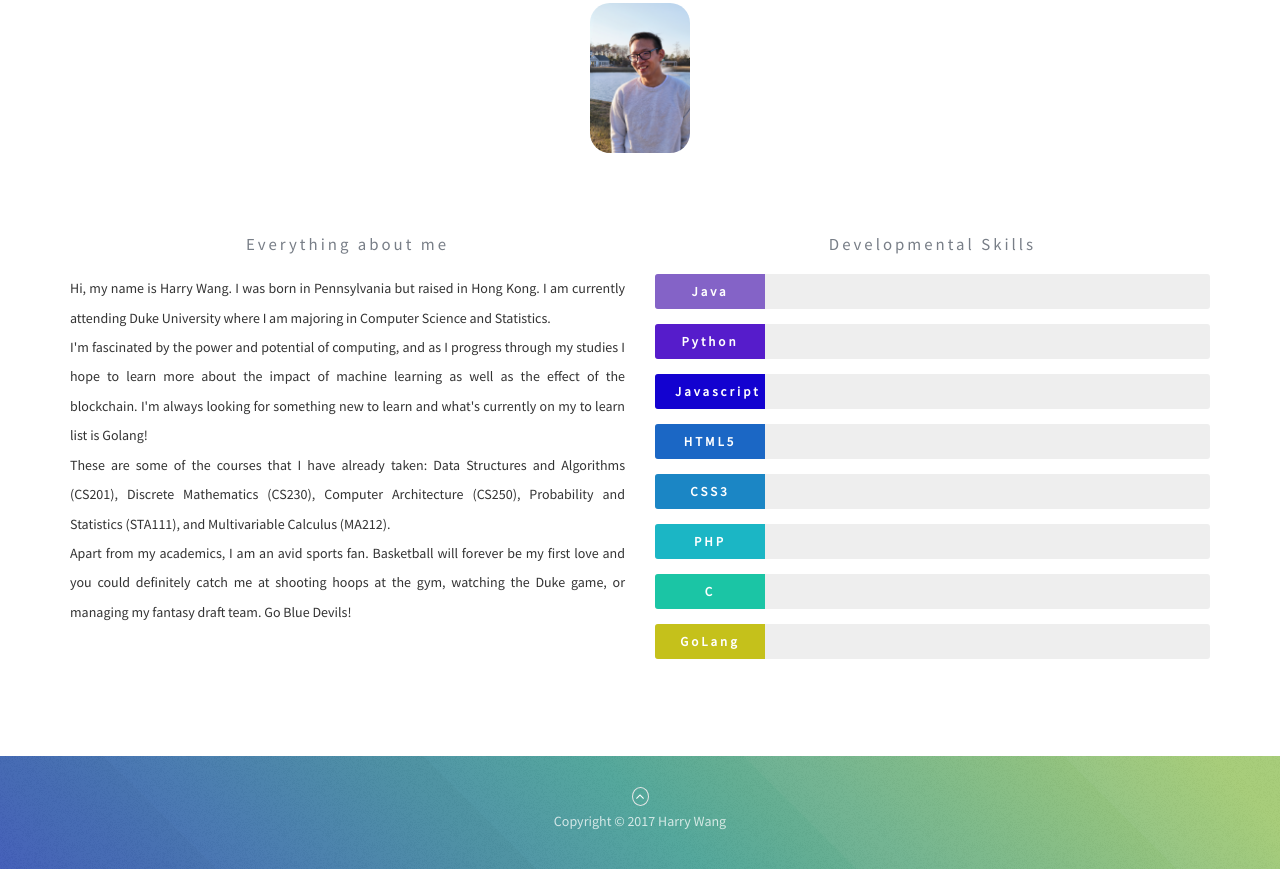
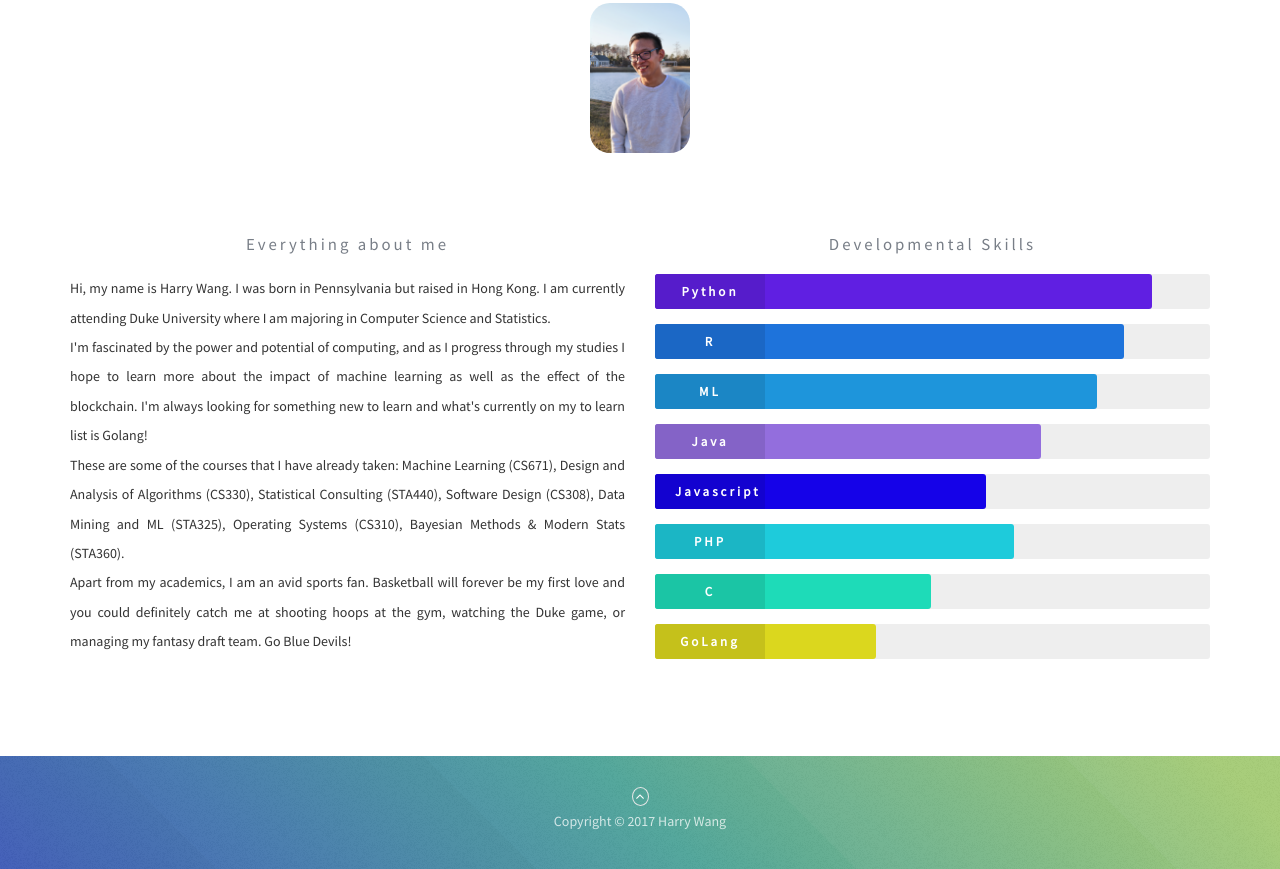
Before and after one commit to hyw2/hyw2.github.io, a plain HTML site: page index.html in a window 1280 px wide. Shown: the part 988-1857 px from the top of the page. Drawn offline with nearby package versions, Linux system fonts and the light colour scheme; animation ran at ten frames a second.

Commit message:
updating webpage

```diff
--- a/index.html
+++ b/index.html
@@ -5,12 +5,21 @@
   <meta name="viewport" content="width=device-width, initial-scale=1">
   <link href="css/animate.css" rel="stylesheet"/>
   <link href="css/waypoints.css" rel="stylesheet"/>
+  <script src="https://ajax.googleapis.com/ajax/libs/jquery/3.2.1/jquery.min.js"></script>
+  <link rel="stylesheet" href="https://code.jquery.com/ui/1.11.4/themes/smoothness/jquery-ui.css">
   <link rel="stylesheet" href="https://maxcdn.bootstrapcdn.com/bootstrap/3.3.7/css/bootstrap.min.css">
-  <link rel="stylesheet" href="http://code.jquery.com/ui/1.11.4/themes/smoothness/jquery-ui.css">
   <link rel="stylesheet" href="https://cdnjs.cloudflare.com/ajax/libs/font-awesome/4.7.0/css/font-awesome.min.css">
   <link rel="stylesheet" type="text/css" href="style.css">
   <script src="https://maxcdn.bootstrapcdn.com/bootstrap/3.3.7/js/bootstrap.min.js"></script>
-  <script src="https://ajax.googleapis.com/ajax/libs/jquery/3.2.1/jquery.min.js"></script>
+  <script type="text/javascript">
+    jQuery(document).ready(function(){
+    	jQuery('.skillbar').each(function(){
+    		jQuery(this).find('.skillbar-bar').animate({
+    			width:jQuery(this).attr('data-percent')
+    		},6000);
+    	});
+    });
+  </script>
   <meta charset="utf-8">
 </head>
 
@@ -58,9 +67,9 @@
           I'm fascinated by the power and potential of computing, and as I progress through my studies
           I hope to learn more about the impact of machine learning as well as the effect of the blockchain.
           I'm always looking for something new to learn and what's currently on my to learn list is Golang!<br>
-          These are some of the courses that I have already taken: Data Structures and Algorithms (CS201),
-          Discrete Mathematics (CS230), Computer Architecture (CS250), Probability and Statistics (STA111), and
-          Multivariable Calculus (MA212).<br>
+          These are some of the courses that I have already taken: Machine Learning (CS671), Design and Analysis
+          of Algorithms (CS330), Statistical Consulting (STA440), Software Design (CS308), Data Mining and ML (STA325),
+          Operating Systems (CS310), Bayesian Methods & Modern Stats (STA360).<br>
           Apart from my academics, I am an avid sports fan. Basketball will forever be my first love and you
           could definitely catch me at shooting hoops at the gym, watching the Duke game, or managing my
           fantasy draft team. Go Blue Devils!
@@ -68,25 +77,25 @@
       </div>
       <div class="col-sm-6 prog" id="counter">
         <h3>Developmental Skills</h3>
-        <div class="skillbar clearfix " data-percent="65%">
-				  <div class="skillbar-title" style="background: #936edd;"><span>Java</span></div>
-				  <div class="skillbar-bar" style="background: #936edd;"></div>
-				</div>
-        <div class="skillbar clearfix " data-percent="50%">
+        <div class="skillbar clearfix " data-percent="90%">
 				  <div class="skillbar-title" style="background: #601fe2;"><span>Python</span></div>
 					<div class="skillbar-bar" style="background: #601fe2;"></div>
 				</div>
+        <div class="skillbar clearfix " data-percent="85%">
+        	<div class="skillbar-title" style="background: #1e73db;"><span>R</span></div>
+        	<div class="skillbar-bar" style="background: #1e73db;"></div>
+        </div>
+        <div class="skillbar clearfix " data-percent="80%">
+          <div class="skillbar-title" style="background: #1e95db;"><span>ML</span></div>
+        	<div class="skillbar-bar" style="background: #1e95db;"></div>
+        </div>
+        <div class="skillbar clearfix " data-percent="70%">
+          <div class="skillbar-title" style="background: #936edd;"><span>Java</span></div>
+          <div class="skillbar-bar" style="background: #936edd;"></div>
+        </div>
         <div class="skillbar clearfix " data-percent="60%">
           <div class="skillbar-title" style="background: #1502e8;"><span>Javascript</span></div>
-        	<div class="skillbar-bar" style="background: #1502e8;"></div>
-        </div>
-        <div class="skillbar clearfix " data-percent="75%">
-        	<div class="skillbar-title" style="background: #1e73db;"><span>HTML5</span></div>
-        	<div class="skillbar-bar" style="background: #1e73db;"></div>
-        </div>
-        <div class="skillbar clearfix " data-percent="70%">
-          <div class="skillbar-title" style="background: #1e95db;"><span>CSS3</span></div>
-        	<div class="skillbar-bar" style="background: #1e95db;"></div>
+          <div class="skillbar-bar" style="background: #1502e8;"></div>
         </div>
         <div class="skillbar clearfix " data-percent="65%">
           <div class="skillbar-title" style="background: #1ecbdb;"><span>PHP</span></div>
```
Also changed, not shown: 4 other files.
